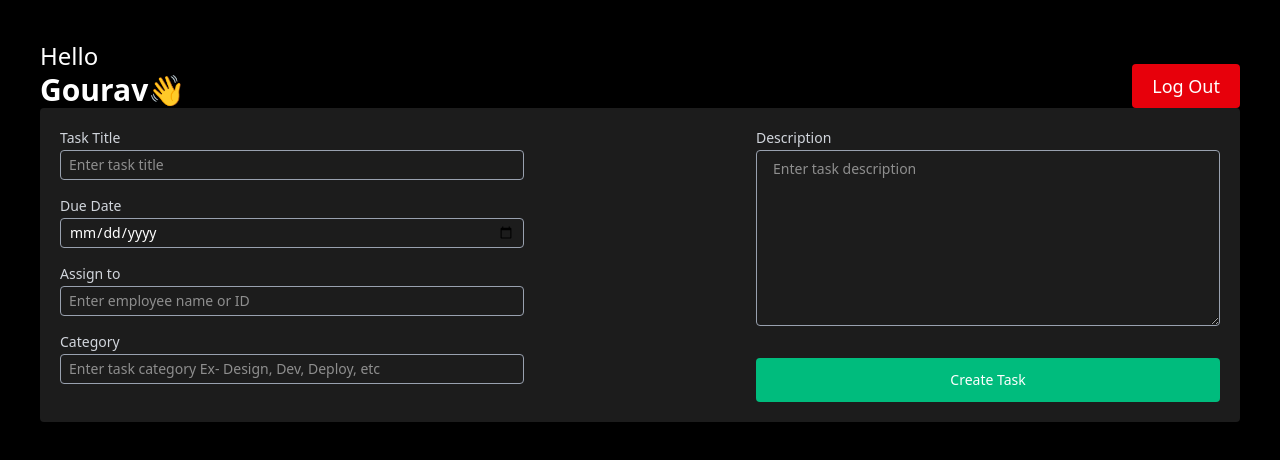
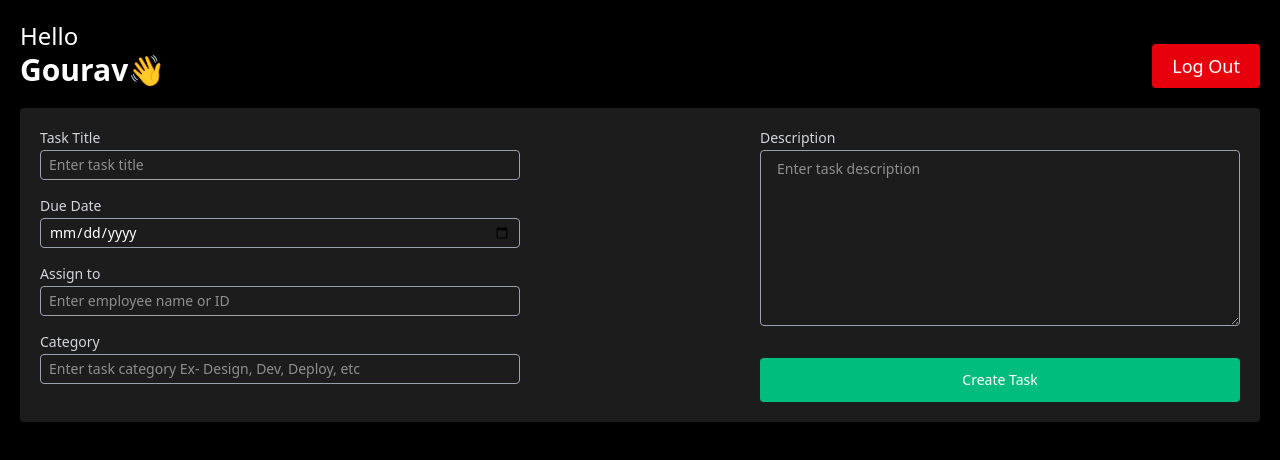
Before and after one commit to gouravgithub7710/EMS-PROJECT, a React (Vite) app: page / in a window 1280 px wide. Shown: the top 460 px of the page. Built offline with nearby package versions, Linux system fonts and the light colour scheme.

Commit message:
createtask someedit

```diff
--- a/src/components/DashBoard/AdminDashBoard.jsx
+++ b/src/components/DashBoard/AdminDashBoard.jsx
@@ -4,7 +4,7 @@ import CreateTask from '../others/CreateTask'
 
 const AdminDashBoard = () => {
   return (
-    <div className='p-10 h-screen w-full'>
+    <div className='p-5 h-screen w-full'>
       <Header/>
       <CreateTask />
     </div>
--- a/src/components/others/CreateTask.jsx
+++ b/src/components/others/CreateTask.jsx
@@ -2,7 +2,7 @@ import React from 'react'
 
 const CreateTask = () => {
   return (
-    <div className='p-5 bg-[#1c1c1c]  rounded' >
+    <div className='p-5 bg-[#1c1c1c]  rounded mt-5' >
         <form className='flex flex-wrap items-start justify-between'>
         <div className='w-1/2'>
         <div>
```
